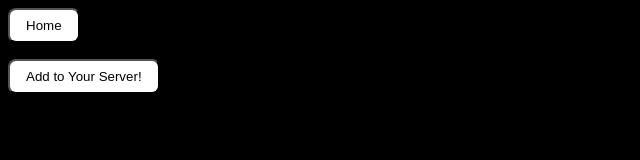
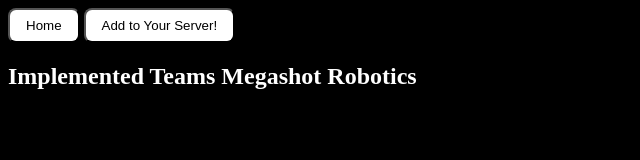
Before and after one commit to AdmiralGama/admiralgama.github.io, a plain HTML site: page battleBot.html in a window 1280 px wide. Shown: the whole page, without its empty margins (0-640 px from the left). Drawn offline with Linux system fonts and the light colour scheme.

Commit message:
Update battleBot.html

```diff
--- a/battleBot.html
+++ b/battleBot.html
@@ -20,6 +20,10 @@
   </head>
   <body style="background-color:black;" text="white">
     <button class="button" onclick="location.href='https://megashot7727.github.io/';">Home</button>
-    <p><button class="button" onclick="location.href='https://discordapp.com/api/oauth2/authorize?client_id=674427304897675299&permissions=68608&scope=bot';">Add to Your Server!</button></p>
+    <button class="button" onclick="location.href='https://discordapp.com/api/oauth2/authorize?client_id=674427304897675299&permissions=68608&scope=bot';">Add to Your Server!</button>
+    <h2>Implemented Teams</h2<
+    <ul>
+      </i>Megashot Robotics</li>
+    </ul>
   </body>
 </html>
```
